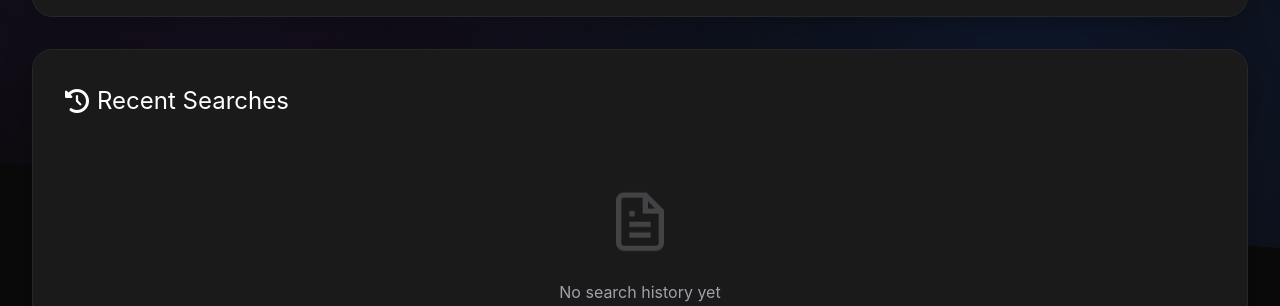
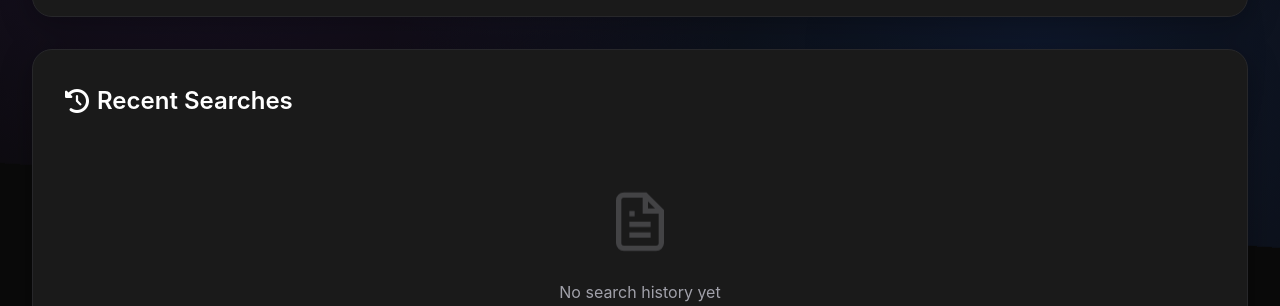
Before and after one commit to Aryanchauhan26/gst-webapp, a FastAPI app: template templates/index.html in a window 1280 px wide. Shown: the part 626-932 px from the top of the page. Run offline with FastAPI, Linux system fonts and the light colour scheme; the template is opened without the code that fills it, so the values that code supplies are empty; parts of the project's set-up code (start-up, migrations or seed data) failed here and were passed over.

```diff
--- a/templates/index.html
+++ b/templates/index.html
@@ -599,6 +599,15 @@
             display: flex;
             align-items: center;
             gap: 0.5rem;
+        }
+
+        .history-header i {
+            font-size: 1.5rem;
+        }
+
+        .history-header span {
+            font-size: 1.5rem;
+            font-weight: 600;
         }
 
         .export-btn {
```
